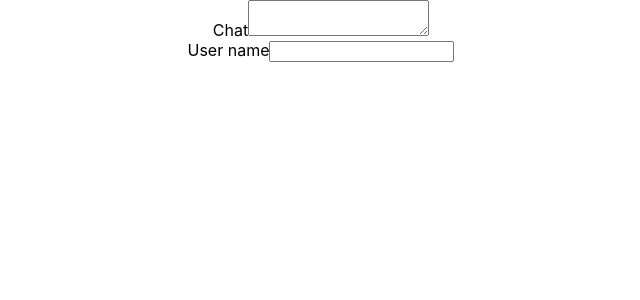
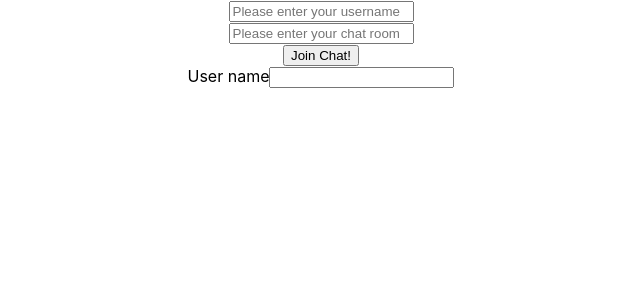
Before and after one commit to kodiri/progrAmateur, a React (Create React App) app: page / in a window 1280 px wide. Shown: the top 300 px of the page, without its empty margins (319-959 px from the left). Built offline with nearby package versions, Linux system fonts and the light colour scheme.

Commit message:
Create chat  structure

```diff
--- a/package.json
+++ b/package.json
@@ -5,7 +5,8 @@
   "dependencies": {
     "react": "^16.9.0",
     "react-dom": "^16.9.0",
-    "react-scripts": "3.1.1"
+    "react-scripts": "3.1.1",
+    "use-socket.io-client": "^1.0.4"
   },
   "scripts": {
     "start": "react-scripts start",
--- a/src/Chat.js
+++ b/src/Chat.js
@@ -1,10 +1,22 @@
-import React from 'react';
+import React, { useState } from 'react';
 
 export default function Chat() {
     return (
-        <div>
-            <label>Chat</label>
-            <textArea></textArea>
-        </div>
+        <form>
+            <input
+                id = "userName"
+                onChange = {''}
+                required
+                placeholder = "Please enter your username"
+            />
+            <br />
+            <input
+                id = "chatRoom"
+                onChange = {''}
+                placeholder = "Please enter your chat room"
+            />
+            <br />
+            <button type="submit">Join Chat!</button>
+        </form>
     );
 }
```
Also changed, not shown: 1 other file (tests, documents, lock files or other folders).
